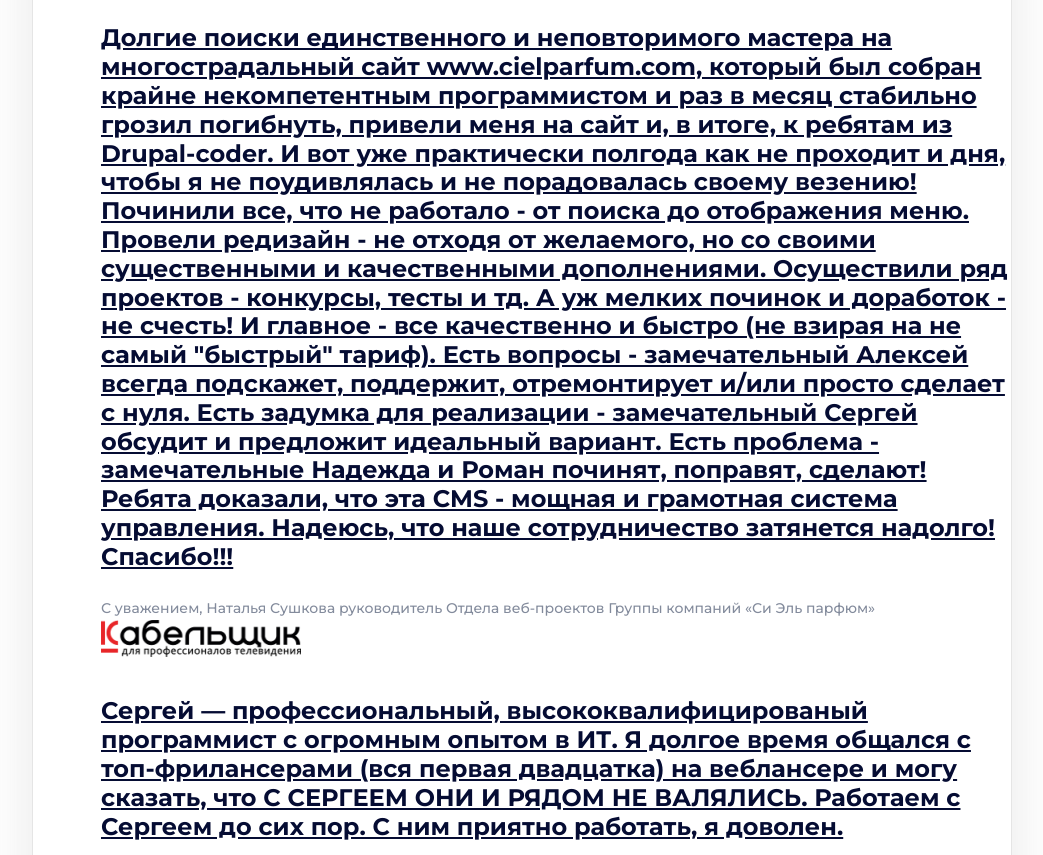
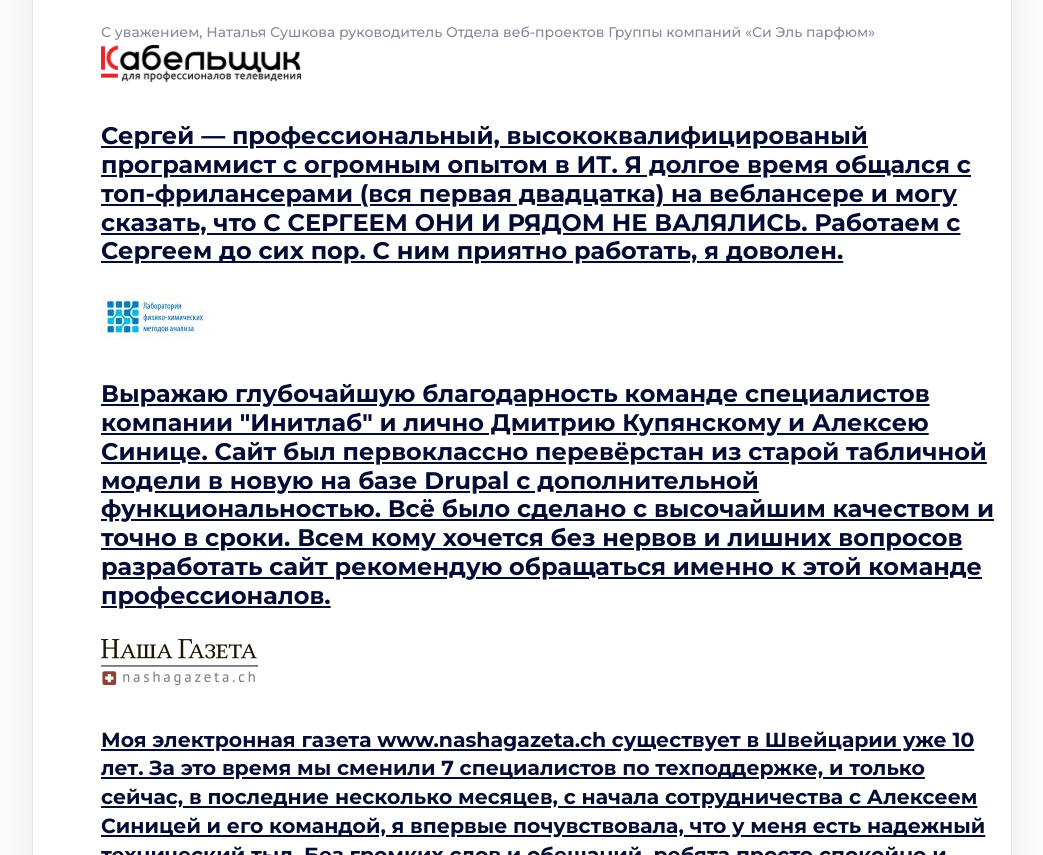
Before and after one commit to JonyKub/ProjectX, a plain HTML site: page index.html in a window 1280 px wide. Shown: the part 7081-7936 px from the top of the page, without its empty margins (118-1161 px from the left). Drawn offline with nearby package versions, Linux system fonts and the light colour scheme.

Commit message:
Update index.html

```diff
--- a/index.html
+++ b/index.html
@@ -823,20 +823,6 @@ target="_blank">Дарья Бочкарева</a></div>
                                         <div class="views-field views-field-field-report-text">
                                             <div class="field-content-title">
                                             <p>
-                                              Долгие поиски единственного и неповторимого мастера на многострадальный сайт
-                                              www.cielparfum.com, который был собран крайне некомпетентным программистом и раз в месяц
-                                              стабильно грозил погибнуть, привели меня на сайт и, в итоге, к ребятам из Drupal-coder.
-                                              И вот уже практически полгода как не проходит и дня, чтобы я не поудивлялась и не
-                                              порадовалась своему везению! Починили все, что не работало - от поиска до отображения
-                                              меню. Провели редизайн - не отходя от желаемого, но со своими существенными и
-                                              качественными дополнениями. Осуществили ряд проектов - конкурсы, тесты и тд. А уж мелких
-                                              починок и доработок - не счесть! И главное - все качественно и быстро (не взирая на не
-                                              самый "быстрый" тариф). Есть вопросы - замечательный Алексей всегда подскажет,
-                                              поддержит, отремонтирует и/или просто сделает с нуля. Есть задумка для реализации -
-                                              замечательный Сергей обсудит и предложит идеальный вариант. Есть проблема -
-                                              замечательные Надежда и Роман починят, поправят, сделают! Ребята доказали, что эта CMS -
-                                              мощная и грамотная система управления. Надеюсь, что наше сотрудничество затянется
-                                              надолго! Спасибо!!!
                                             </p>
                                                 </div>
                                         </div>
```
